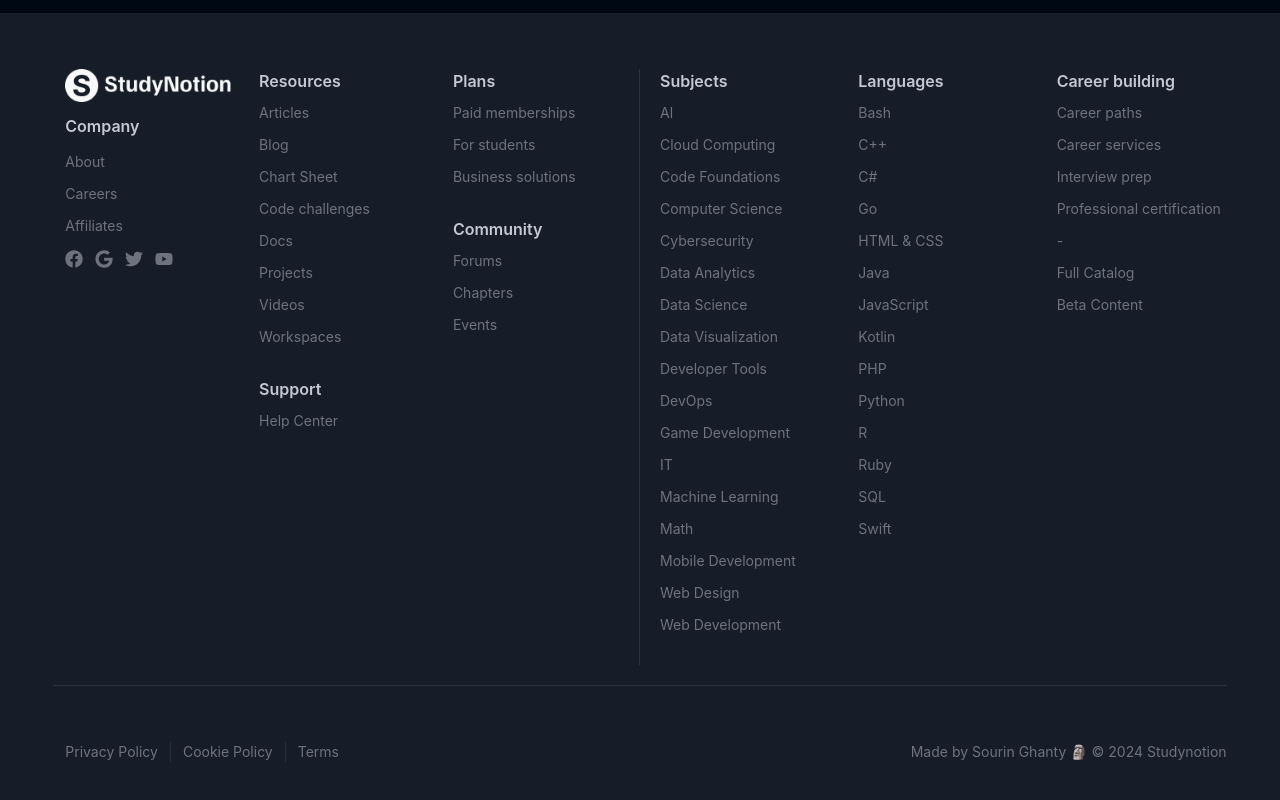
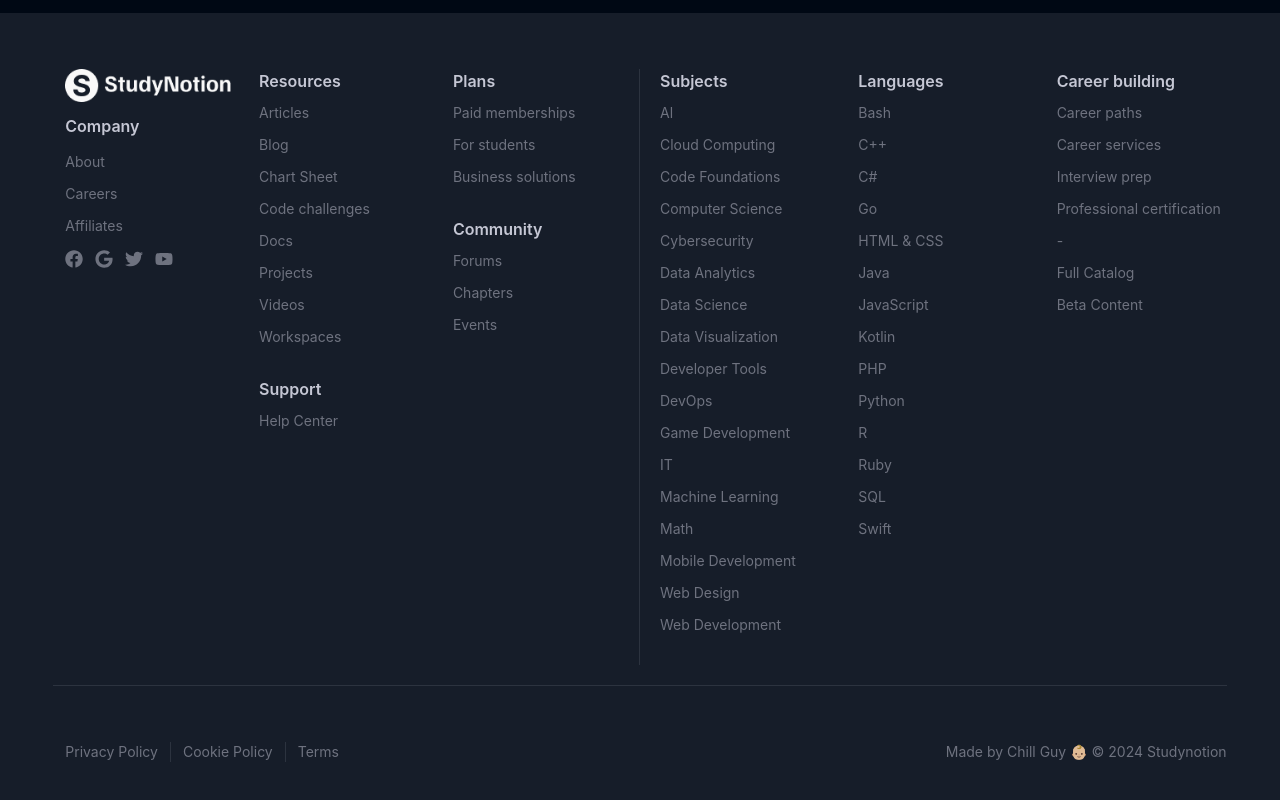
Before and after one commit to sourin8590/E-Learning-frontend, a React (Create React App) app: page /about in a window 1280 px wide. Shown: the part 3783-4583 px from the top of the page. Built offline with nearby package versions, Linux system fonts and the light colour scheme; no server answers.

Commit message:
Update Footer.jsx
Footer changes

```diff
--- a/src/Components/common/Footer.jsx
+++ b/src/Components/common/Footer.jsx
@@ -172,7 +172,7 @@
             })}
           </div>
 
-          <div className="text-center">Made by Sourin Ghanty 🗿 © 2024 Studynotion</div>
+          <div className="text-center">Made by Chill Guy 👶🏼 © 2024 Studynotion</div>
         </div>
       </div>
     </div>
```
